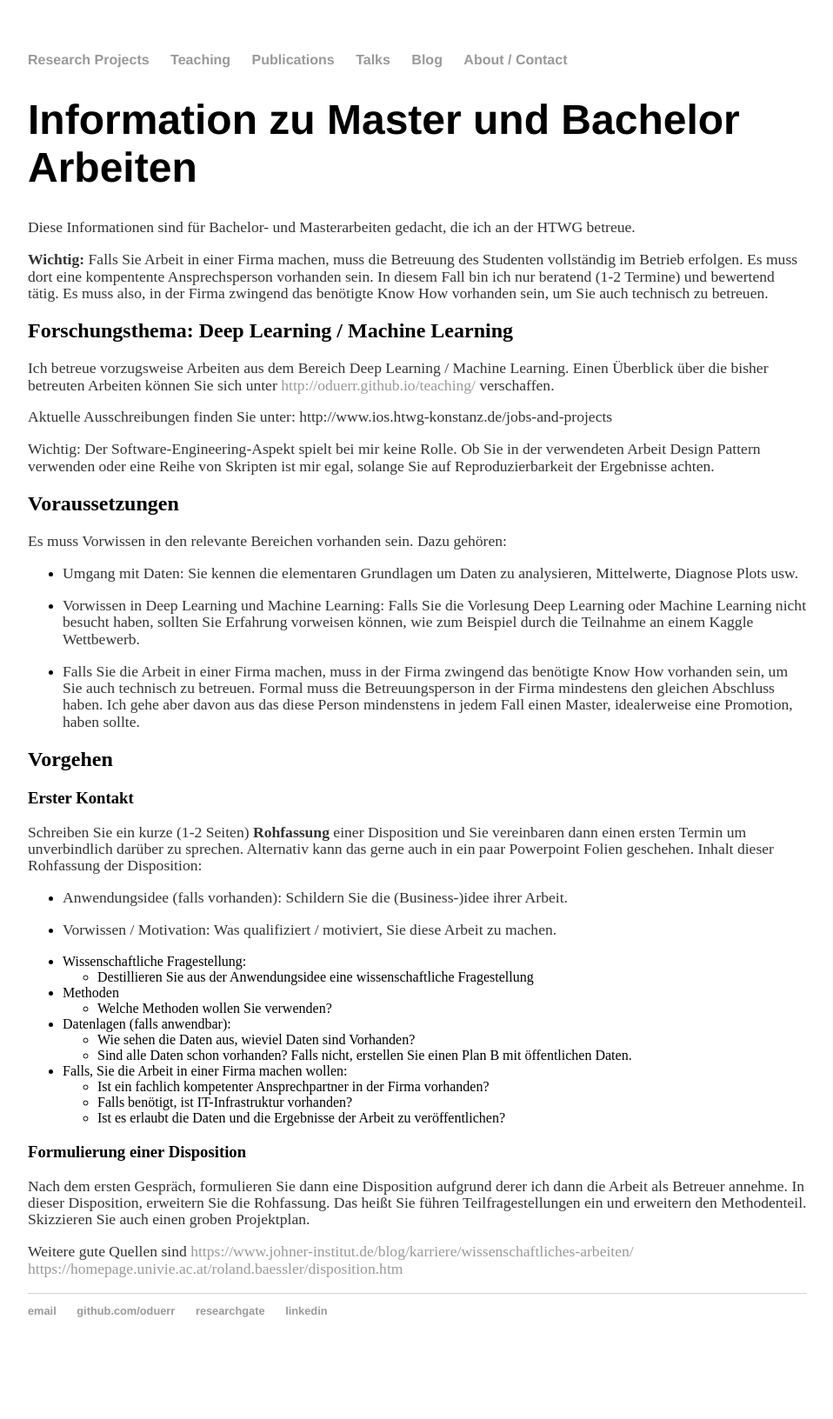
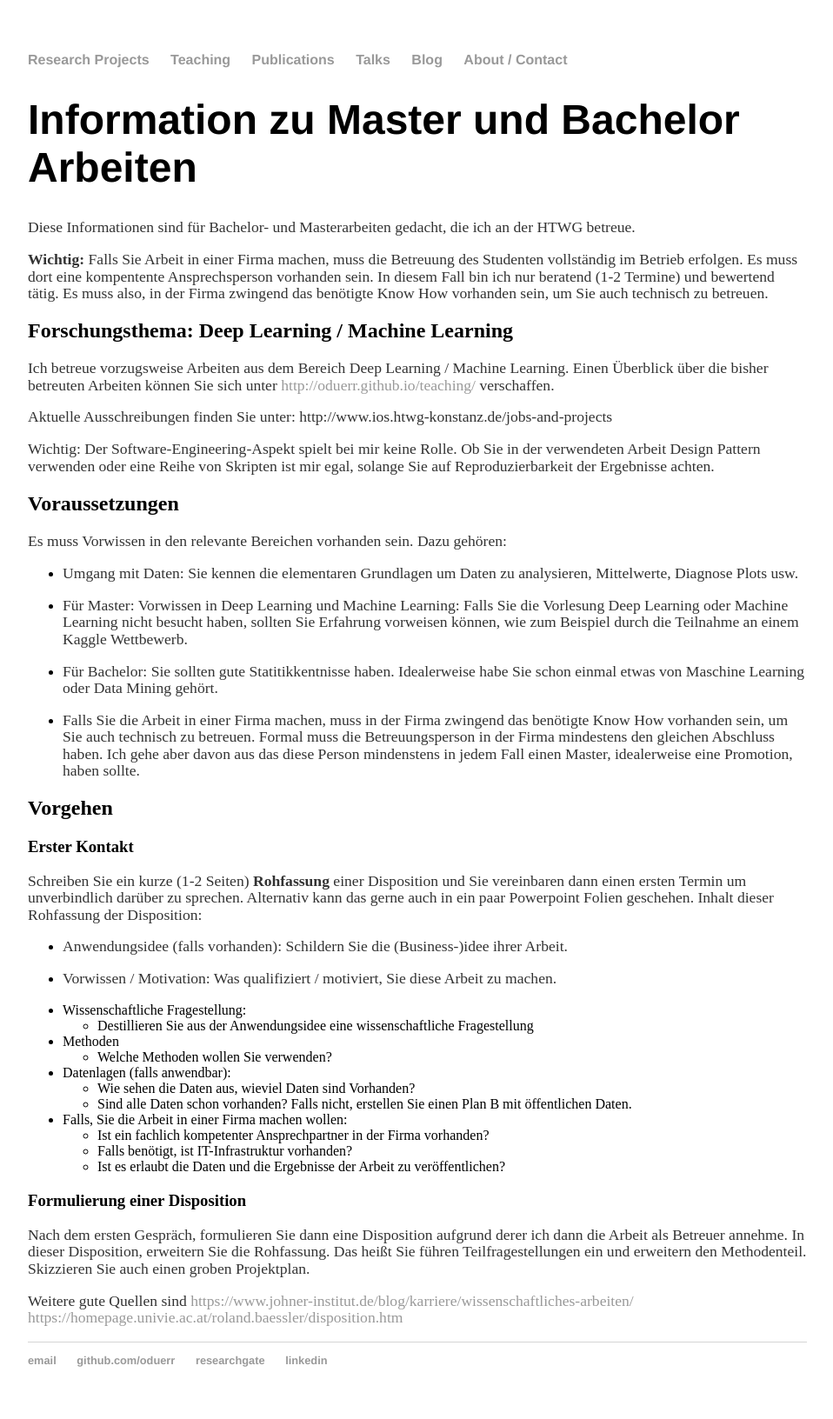
Before and after one commit to oduerr/oduerr.github.io, a Jekyll site: the page built from teaching/bama/index.md, in a window 1280 px wide. Shown: the whole page at 87% size, without its empty margins (160-1118 px from the left). Built offline with Jekyll 4.4.1, drawn with Linux system fonts in a browser that asks for light colours; before the commit the page ends 1575 px from its top, so only the background shows below that.

Commit message:
Update index.md

```diff
--- a/teaching/bama/index.md
+++ b/teaching/bama/index.md
@@ -23,7 +23,9 @@ Es muss Vorwissen in den relevante Bereichen vorhanden sein. Dazu gehören:
 
 * Umgang mit Daten: Sie kennen die elementaren Grundlagen um Daten zu analysieren, Mittelwerte, Diagnose Plots usw.
 
-* Vorwissen in Deep Learning und Machine Learning: Falls Sie die Vorlesung Deep Learning oder Machine Learning nicht besucht haben, sollten Sie Erfahrung vorweisen können, wie zum Beispiel durch die Teilnahme an einem Kaggle Wettbewerb.
+* Für Master: Vorwissen in Deep Learning und Machine Learning: Falls Sie die Vorlesung Deep Learning oder Machine Learning nicht besucht haben, sollten Sie Erfahrung vorweisen können, wie zum Beispiel durch die Teilnahme an einem Kaggle Wettbewerb.
+
+* Für Bachelor: Sie sollten gute Statitikkentnisse haben. Idealerweise habe Sie schon einmal etwas von Maschine Learning oder Data Mining gehört.
 
 * Falls Sie die Arbeit in einer Firma machen, muss in der Firma zwingend das benötigte Know How vorhanden sein, um Sie auch technisch zu betreuen. Formal muss die Betreuungsperson in der Firma mindestens den gleichen Abschluss haben. Ich gehe aber davon aus das diese Person mindenstens in jedem Fall einen Master, idealerweise eine Promotion, haben sollte.
 
```
